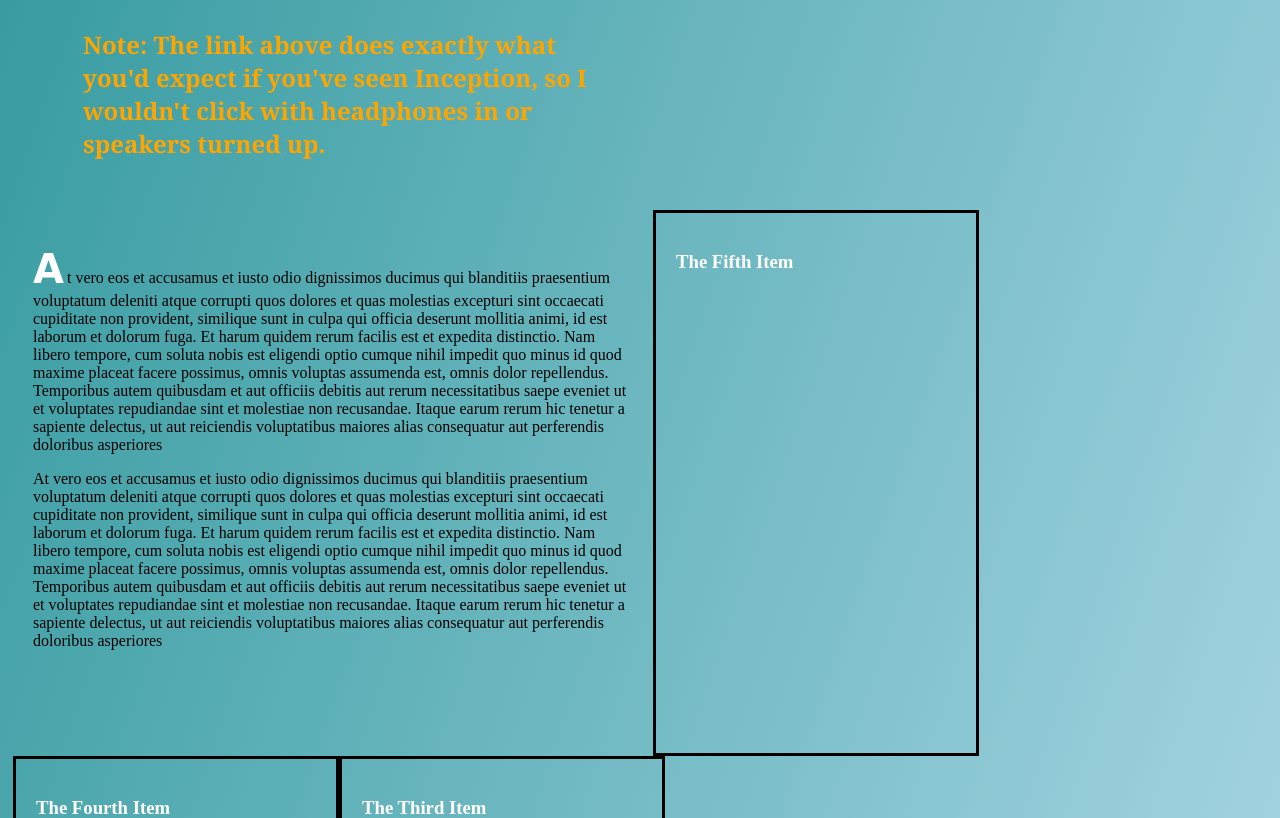
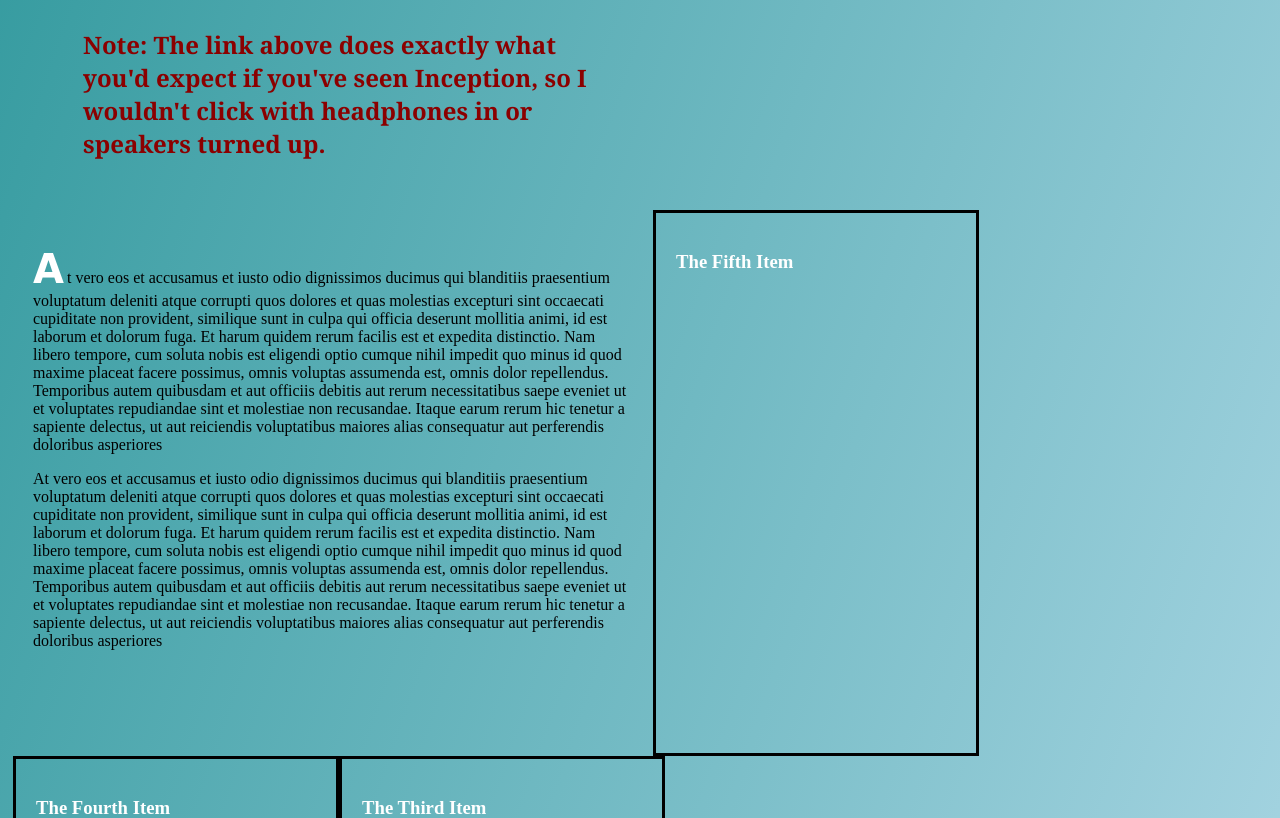
Before and after one commit to beware-of-leopard/firstGitProject, a plain HTML site: page index.html in a window 1280 px wide. Shown: the part 2378-3196 px from the top of the page. Drawn offline with Linux system fonts and the light colour scheme.

Commit message:
Updated and fleshed out some comments.

```diff
--- a/main.css
+++ b/main.css
@@ -44,10 +44,11 @@ ol {
 .alert{
   font-family: georgia;
   padding:10px;
-  color:orange;
+  color: darkred;
 }
 
-/*Found box-shadow on the mozilla dev page linked from the iron yard online page and played around with it a bit*/
+/*Found box-shadow on the mozilla dev page linked from the iron yard online page and
+played around with it a bit*/
 li img{
   box-shadow: 5px 5px 5px black;
 }
@@ -66,30 +67,27 @@ li img:active{
   border: 3px solid black;
 }
 
-/*.box1{
-  background-color:black;
-}
 
-.box2{
-  background-color:blue;
-}
-
-.box3{
-  background-color:red;
-}*/
-/*Used mozilla to refresh myself on media queries as well. Initally I used floats to create a two column grid but I figured I'd give flexbox a try because I'd never used it before. I read about it here: https://css-tricks.com/snippets/css/a-guide-to-flexbox/*/
+/*Used mozilla to refresh myself on media queries as well. Initally I used floats to
+create a two column grid but I figured I'd give flexbox a try because I'd never used
+it before. I read about it here: https://css-tricks.com/snippets/css/a-guide-to-flexbox/*/
 
 @media (min-width:1100px){
 
   .container {
     display: flex;
 
-    /*creates multiple rows when needed*/
+    /*automatically creates multiple rows when needed*/
     flex-flow: row wrap;
   }
 
 
-  /*the "order" property allows you to pull an "item" out of the normal order and display it first like I do here. Seems like this would be really useful when designing for smaller screens (especially when there are more than two items that you want to stack) because you can rearrange and specify the exact order the items appear in the columns if you need to.*/
+  /*the "order" property allows you to pull an "item" out of the normal flow and display
+  it first like I do here. Seems like this would be really useful when designing for
+  smaller screens (especially when there are more than two items that you want to stack)
+  because you can rearrange and specify the exact order the items appear in the columns
+  if you need to.*/
+
   .sidebar {
     order: -1;
     /*background-color: grey;*/
@@ -100,6 +98,10 @@ li img:active{
     min-width: 280px;
     padding: 20px;
   }
+
+  /*The code that causes the divs to display in an unexpected order.
+  The lower the number, the higher in the row or column the item
+  is displayed when using flexbox*/
 
   .box1 {
     order: 5;
```
Also changed, not shown: index.html (+1 -1 lines).
